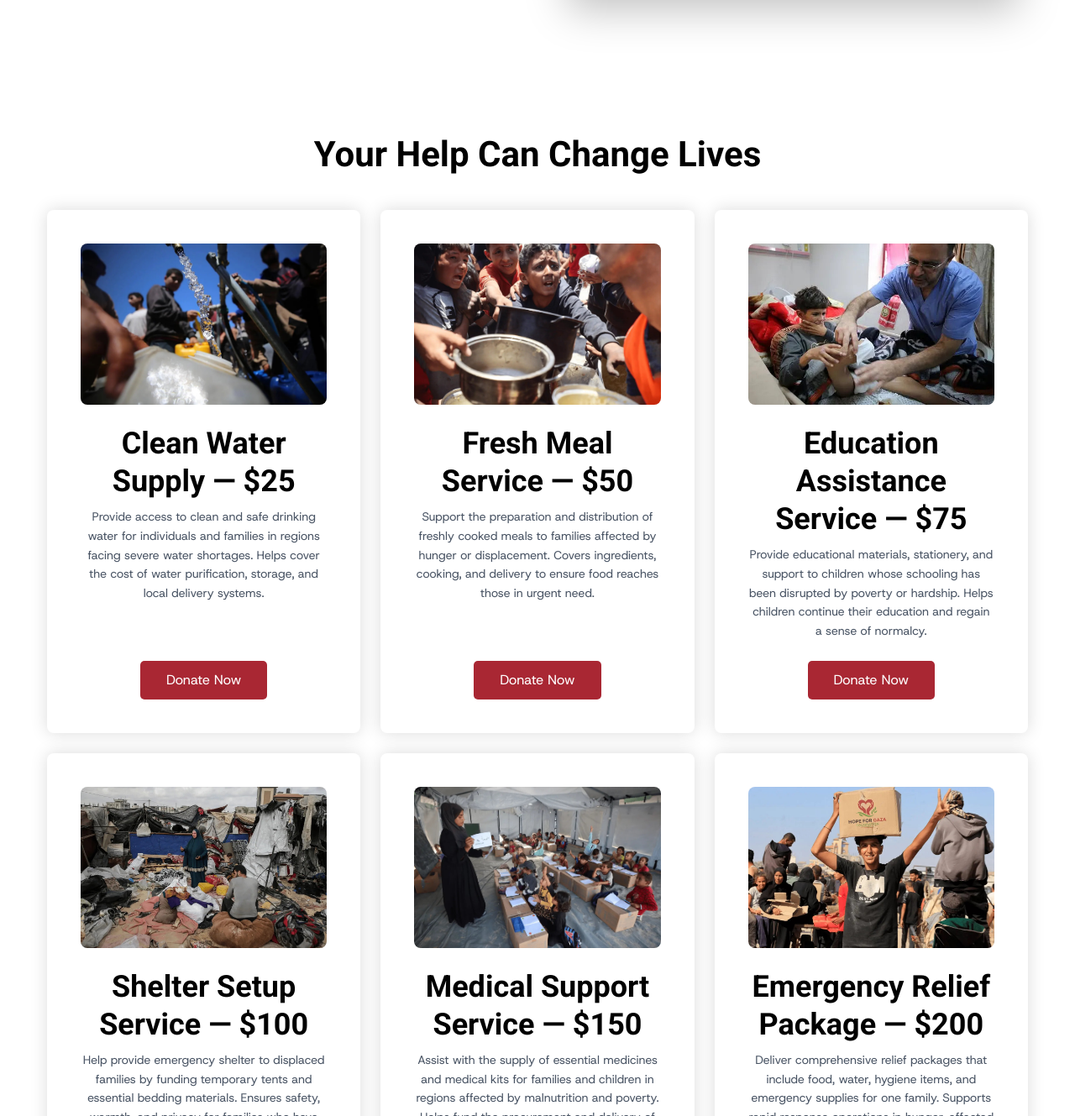
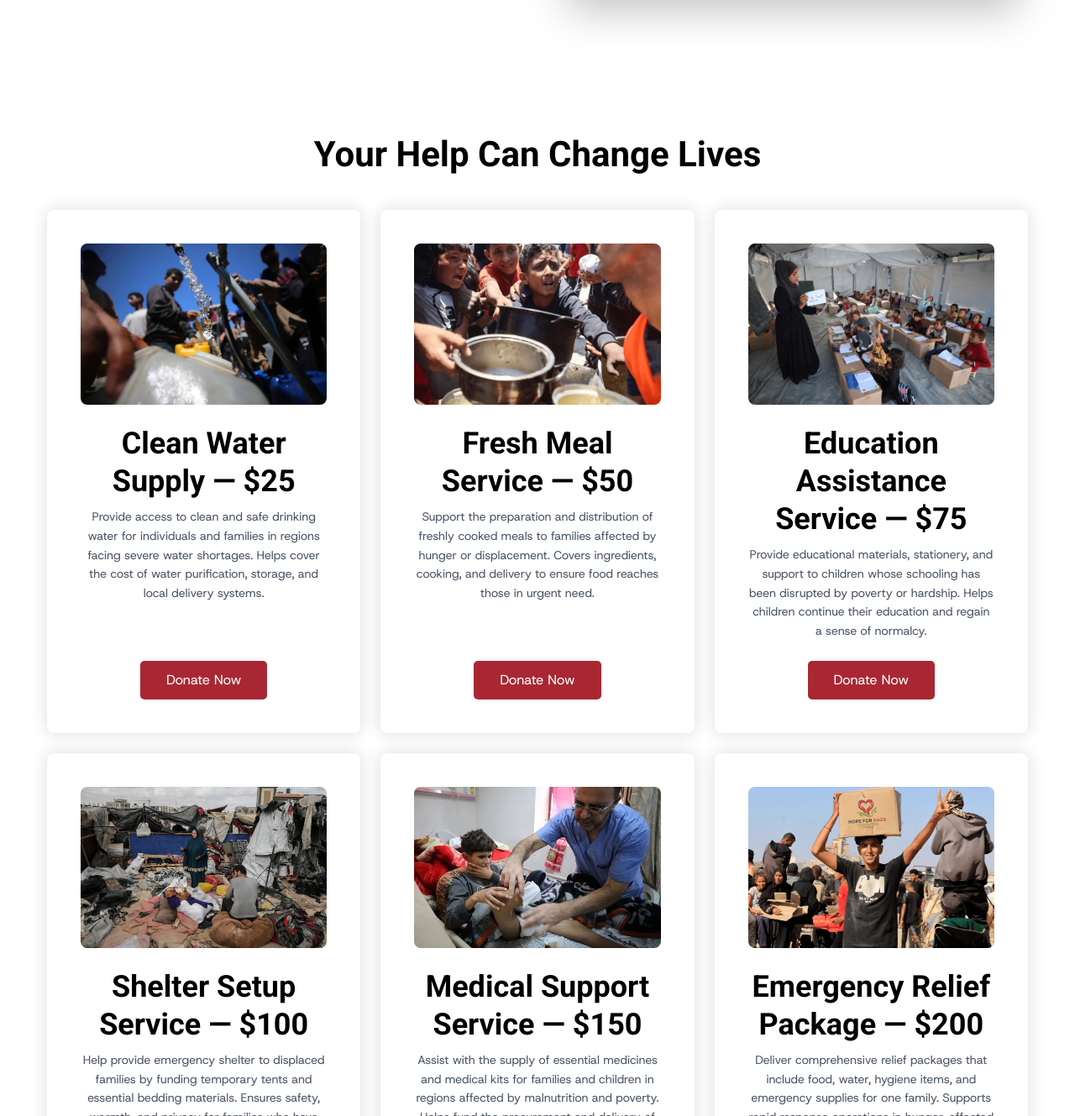
Before and after one commit to support897/Caring-Hearts, a Next.js app: page / in a window 1280 px wide. Shown: the part 1913-3242 px from the top of the page at 84% size. Built offline with nearby package versions, Linux system fonts and the light colour scheme.

Commit message:
Fix: correctly assign Education and Medical images

```diff
--- a/src/data/donation-services.ts
+++ b/src/data/donation-services.ts
@@ -37,13 +37,13 @@ export const donationServices: DonationService[] = [
   {
     name: 'Education Assistance Service',
     price: 75,
-    image: '/img/medical.png',
-    imageWebp: '/img/medical.webp',
+    image: '/img/education.png',
+    imageWebp: '/img/education.webp',
     description:
       'Provide educational materials, stationery, and support to children whose schooling has been disrupted by poverty or hardship. Helps children continue their education and regain a sense of normalcy.',
     worldHungerDescription:
       'Provide educational materials, stationery, and support to children whose schooling has been disrupted by extreme poverty or environmental crises. Helps children continue their education and regain a sense of normalcy.',
-    worldHungerImage: '/img/sudan/download_061814.png',
+    worldHungerImage: '/img/sudan/download_061519.png',
     stripeCampaign: 'stripe3',
   },
   {
@@ -61,13 +61,13 @@ export const donationServices: DonationService[] = [
   {
     name: 'Medical Support Service',
     price: 150,
-    image: '/img/education.png',
-    imageWebp: '/img/education.webp',
+    image: '/img/medical.png',
+    imageWebp: '/img/medical.webp',
     description:
       'Assist with the supply of essential medicines and medical kits for families and children in regions affected by malnutrition and poverty. Helps fund the procurement and delivery of life saving medical supplies.',
     worldHungerDescription:
       'Assist with the supply of essential medicines and medical kits for families and children in emergency areas globally. Helps fund the procurement and delivery of life-saving medical supplies.',
-    worldHungerImage: '/img/sudan/download_061519.png',
+    worldHungerImage: '/img/sudan/download_061814.png',
     stripeCampaign: 'stripe1',
   },
   {
```
